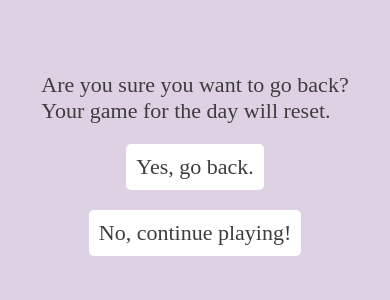
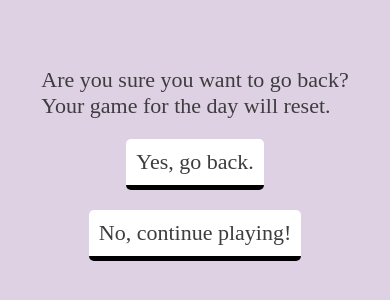
Before and after one commit to Quizzy-News/app, a React Native app: screen /ClickBackMidGame in a window 390 px wide. Shown: the part 258-558 px from the top of the page. Built offline with nearby package versions, Linux system fonts and the light colour scheme; a web font is replaced by a local one.

Commit message:
Added dark purple to shadowColors

```diff
--- a/modals/ClickBackMidGame.js
+++ b/modals/ClickBackMidGame.js
@@ -27,6 +27,7 @@ const ClickBackMidGame = ( { navigation }) => {
                 onPressOut= {() => {
                     setYesButtonActive(false);
                     navigation.navigate("Home");
+                    // TODO: Ensure that score is resetting to 0 when redirected to home
                 }}
             >
             <Text style={styles.text}>Yes, go back.</Text>
@@ -70,10 +71,24 @@ const styles = StyleSheet.create({
     },
     button: {
         ...Colors.backgroundColors.white,
-        ...Colors.shadowColors.gray1,
         ...Buttons.button,
         margin: 10,
-    },
+        borderBottomWidth: 5,
+        borderColor: Colors.shadowColors.gray1,
+        //    elevation:30,
+        //  shadowRadius: 15,
+        //  shadowOffset : { width: 1, height: 13},
+
+        },
+        pressableArea:{
+        flexDirection:"row",
+        justifyContent: 'center',
+         alignItems: 'center',
+        width:"100%",
+        height:"100%"
+
+        }
+    ,
     buttonActive: {
         ...Colors.backgroundColors.white,
         ...Buttons.buttonActive,
--- a/styles/colors.js
+++ b/styles/colors.js
@@ -48,6 +48,7 @@ export const shadowColors = {
     darkRed: { shadowColor: "#EE807C" },
     darkerRed: { shadowColor: "#E95750" },
     lightPurple: { shadowColor: "#DED1E4" },
+    darkPurple: {shadowColor: "#BEB2C2"},
     lightBlue: { shadowColor: "#80C9FA" },
     darkBlue: { shadowColor: "#53ADF0" },
     lightGreen: { shadowColor: "#DEFEBF" },
```
